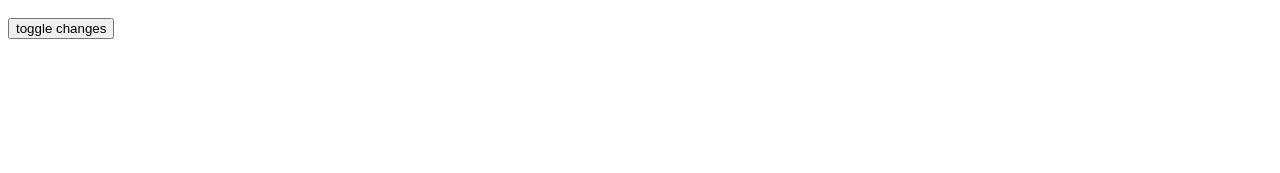
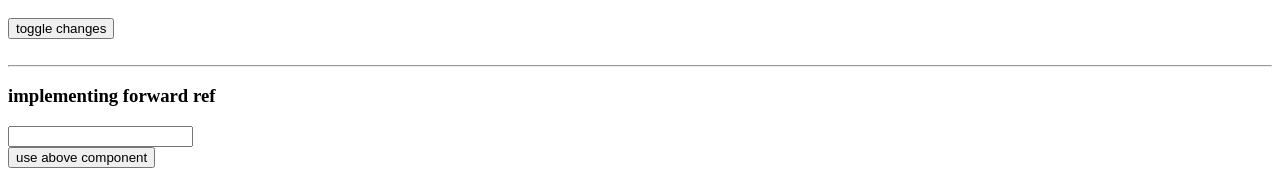
Before and after one commit to kaihatsuRONIT/reactRevision, a React (Vite) app in the folder react-css/: page / in a window 1280 px wide. Shown: the part 1052-1225 px from the top of the page. Before the commit the page ends 1099 px from the top, so only its background shows below. Built offline with nearby package versions, Linux system fonts and the light colour scheme.

Commit message:
added ForwardRef.jsx

```diff
--- a/react-css/src/App.jsx
+++ b/react-css/src/App.jsx
@@ -1,30 +1,37 @@
-import { useState } from "react";
+import { useRef, useState } from "react";
 import User from "./User";
 import './css/user.css' //any css file once imported, can be used literally anywhere
 import Uncontrolled from "./Uncontrolled";
+import ForwardRef from "./ForwardRef";
 
 function App() {
-  const users = [1, 2, 3, 4,5,6,7,8,9,10]
-  const [cardStyle,setCardStyle] = useState({
+  const users = [1, 2, 3, 4, 5, 6, 7, 8, 9, 10]
+  const [cardStyle, setCardStyle] = useState({
     width: "200px",
     border: "1px solid #828282",
     boxShadow: "2px 2px 3px 4px #dedede",
-        margin:"10px"
+    margin: "10px"
   });
-    const updateTheme = (bgColor,textColor)=>{
-        setCardStyle({...cardStyle,backgroundColor:bgColor,color:textColor})
+  const updateTheme = (bgColor, textColor) => {
+    setCardStyle({ ...cardStyle, backgroundColor: bgColor, color: textColor })
+  }
+  const inputRef = useRef(null);
+  const inputRefHandler = ()=>{
+    inputRef.current.focus()
+    inputRef.current.value = "YOU'RE DEADDDD!!!"
+    inputRef.current.style.color= "red"
   }
   return (
     <>
       <h1 className="myheading">Inline css with ReactJs</h1>
-      <button onClick={()=> updateTheme("#2f2e2e","yellow")}>gray</button>
-      <button onClick={()=> updateTheme("white","black")}>default</button>
+      <button onClick={() => updateTheme("#2f2e2e", "yellow")}>gray</button>
+      <button onClick={() => updateTheme("white", "black")}>default</button>
       <div className="userHead">
         {
           users.map((item) => {
-          return(
+            return (
               <div key={item}>
-              <User cardStyle={cardStyle}/>
+                <User cardStyle={cardStyle} />
               </div>
             )
           })
@@ -34,7 +41,12 @@ function App() {
       <br />
       <hr />
       <br />
-      <Uncontrolled/>
+      <Uncontrolled />
+      <br />
+      <hr />
+      <h3>implementing forward ref</h3>
+      <ForwardRef ref={inputRef} />
+      <button onClick={()=>inputRefHandler()}>use above component</button>
     </>
   )
 }
```
Lines whose indentation alone changed are shown as unchanged.
